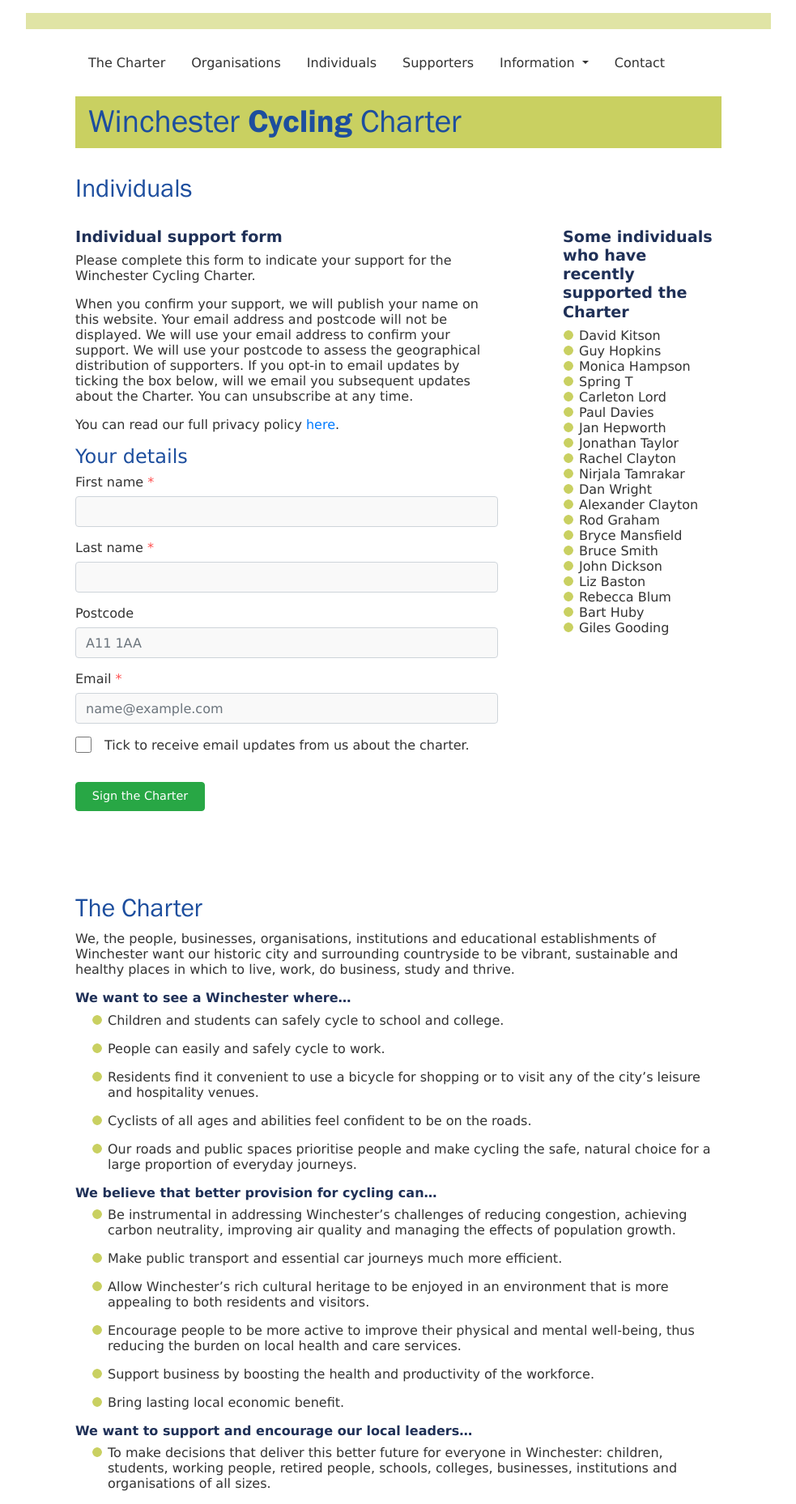
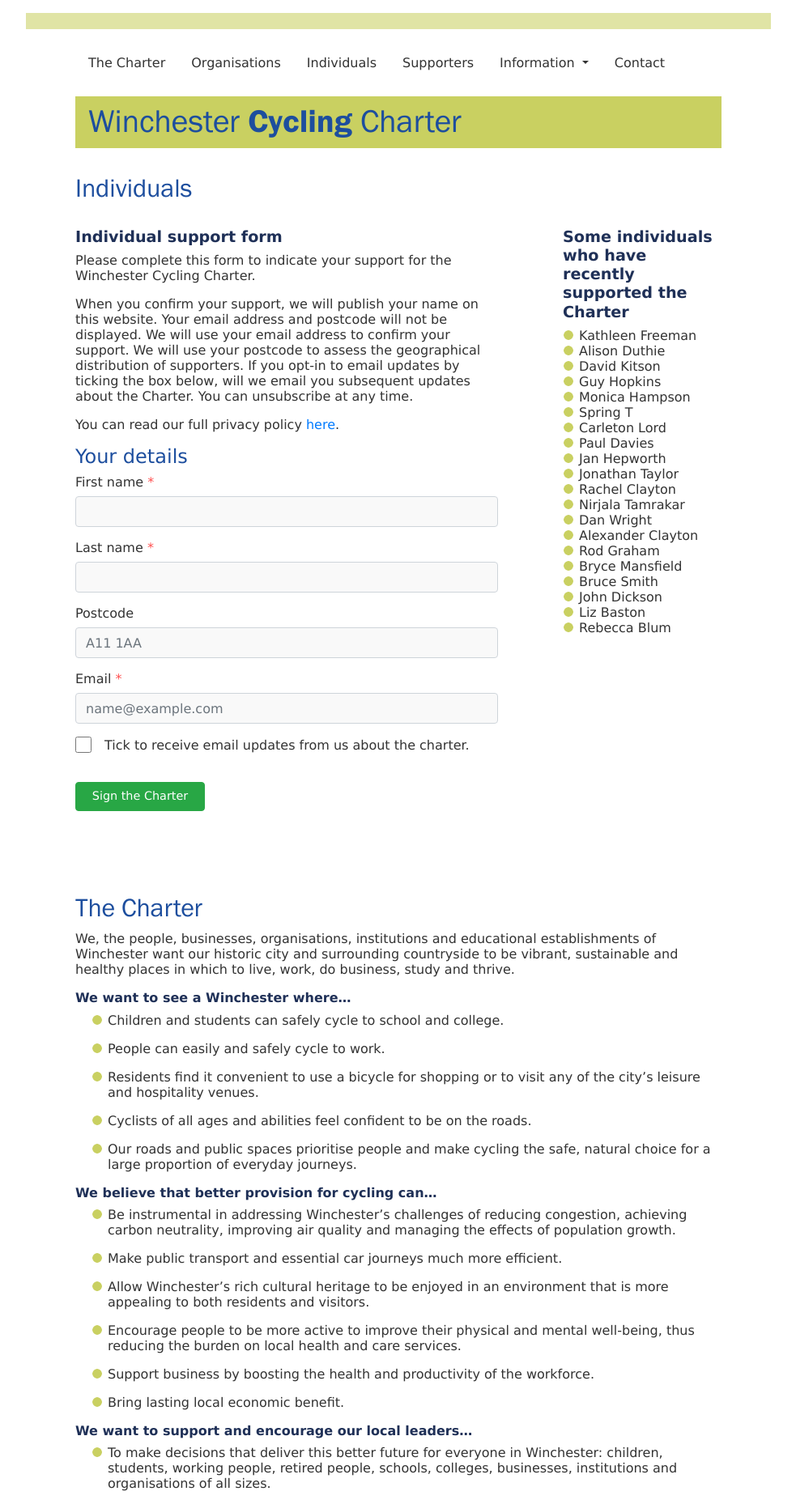
Before and after one commit to winchestercyclingcharter/winchestercyclingcharter.github.io, a Jekyll site: the page built from ind-page.md, in a window 1280 px wide. Shown: the whole page at 81% size, without its empty margins (148-1131 px from the left). Built offline with Jekyll 4.4.1, drawn with Linux system fonts in a browser that asks for light colours; nearby versions of some CDN libraries.

Commit message:
Update people.yml

```diff
--- a/_data/people.yml
+++ b/_data/people.yml
@@ -296,3 +296,5 @@ people:
 - { lastname: Hampson, firstname: Monica, dt: 20210307-091725-177473 }
 - { lastname: Kitson, firstname: David, dt: 20210308-110404-140487 }
 - { lastname: Slimm, firstname: Gemma, dt: 20210221-202702-918634 }
+- { lastname: Freeman, firstname: Kathleen , dt: 20210309-135526-029470 }
+- { lastname: Duthie, firstname: Alison, dt: 20210309-100832-458351 }
```
